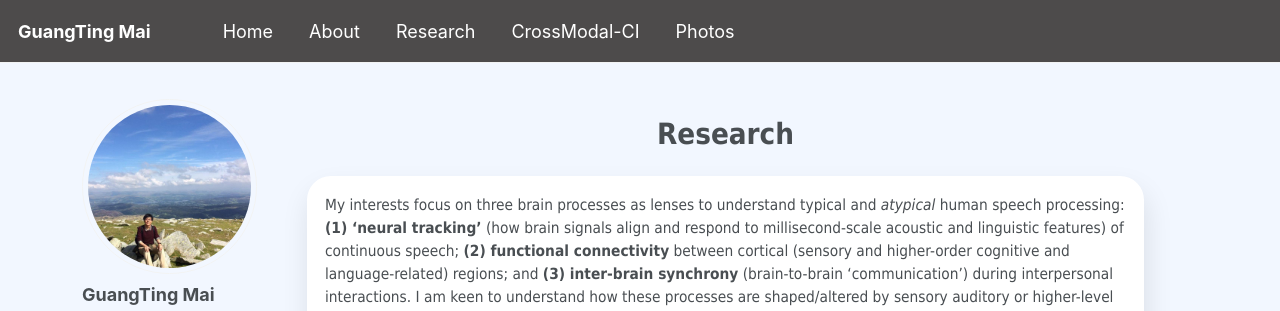
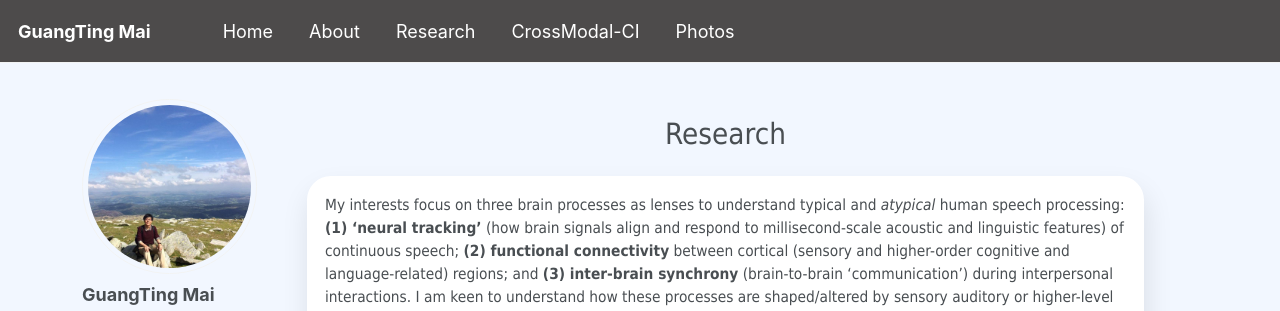
Before and after one commit to guangtingmai/guangtingmai.github.io, a Jekyll site: the page built from _pages/research.html, in a window 1280 px wide. Shown: the top 311 px of the page. Built offline with Jekyll 4.4.1, drawn with Linux system fonts in a browser that asks for light colours; some web fonts are replaced.

Commit message:
Update research.html

```diff
--- a/_pages/research.html
+++ b/_pages/research.html
@@ -4,7 +4,7 @@ title: ""
 permalink: /research/
 author_profile: true
 ---
-<p align="center"><span style="font-size: 22pt;font-family: Tahoma;line-height: 1.2;display: block"><strong>Research</strong></span></p>
+<p align="center"><span style="font-size: 22pt;font-family: Tahoma;line-height: 1.2;display: block">Research</span></p>
 <p><div class="white-frame"><span style="font-size: 11.5pt;font-family: Tahoma;line-height: 1.5;display: block;margin-bottom: 0.01vh">My interests focus on three brain processes as lenses to
   understand typical and <i>atypical</i> human speech processing: <strong>(1) ‘neural tracking’</strong> (how brain signals align and respond to millisecond-scale acoustic
   and linguistic features) of continuous speech; <strong>(2) functional connectivity</strong> between cortical (sensory and higher-order cognitive and
```
